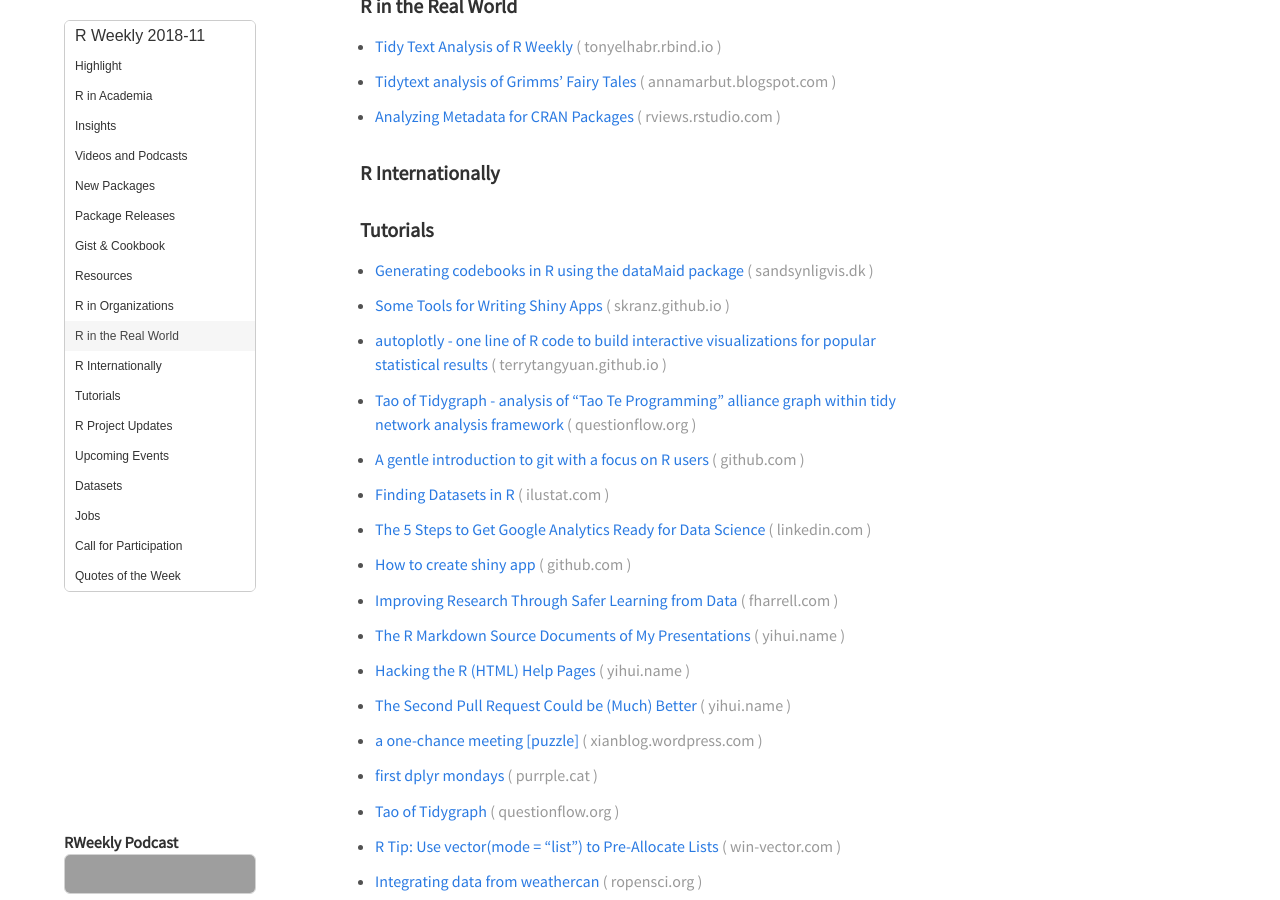
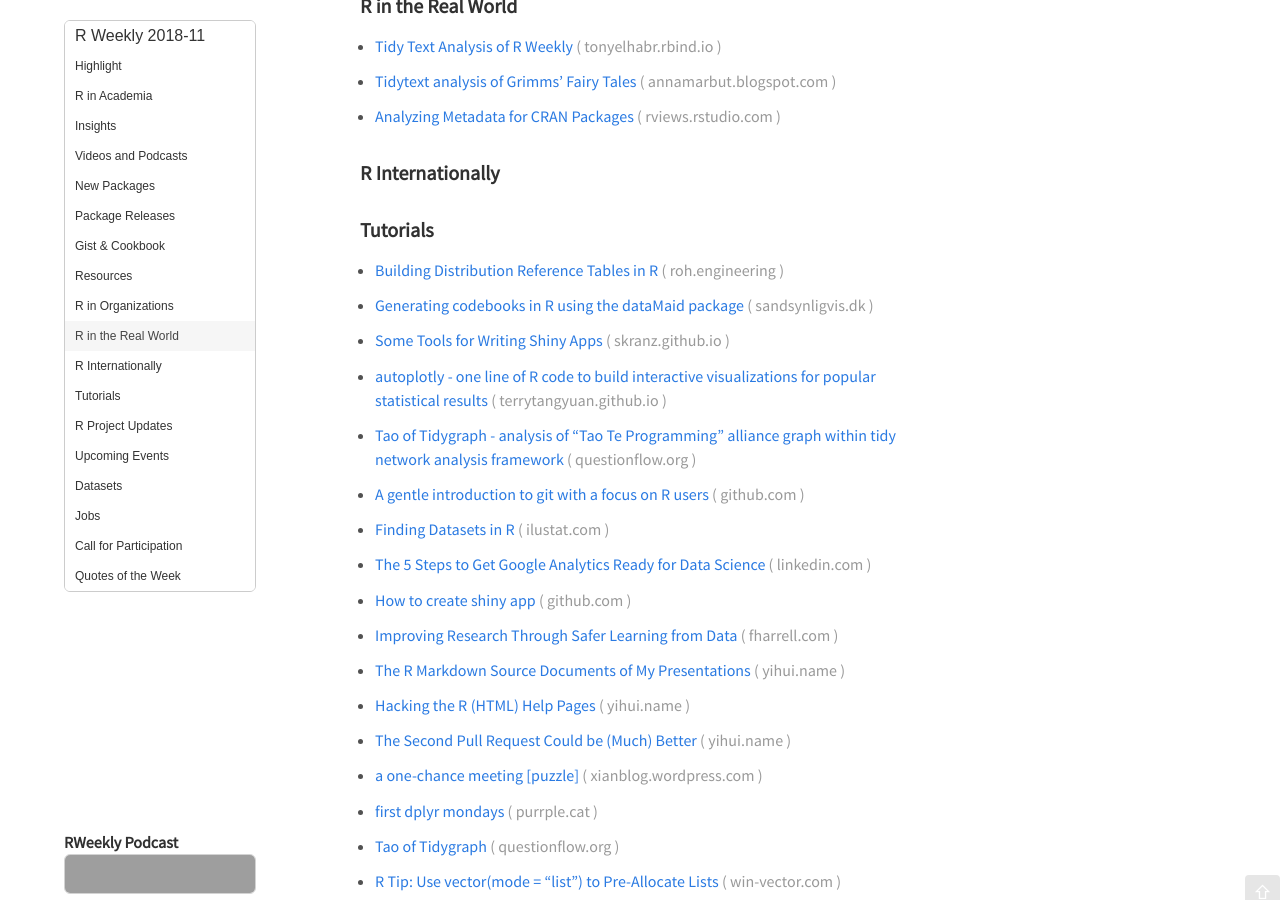
Before and after one commit to rweekly/rweekly.org, a Jekyll site: the page built from draft.md, in a window 1280 px wide and 900 px high, scrolled down 1529 px. Built offline with Jekyll 4.4.1, drawn with Linux system fonts in a browser that asks for light colours; emoji names are drawn with the system emoji font; comment, search, counter and statistics services are not loaded; grey boxes are pictures that could not be loaded.

Commit message:
adding my post in tutorial

```diff
--- a/draft.md
+++ b/draft.md
@@ -92,6 +92,8 @@
 
 
 ###  Tutorials
+
++ [Building Distribution Reference Tables in R](https://roh.engineering/post/building-distribution-reference-tables-in-r/)
 
 + [Generating codebooks in R using the dataMaid package](http://sandsynligvis.dk/articles/18/codebook.html)
 
```
